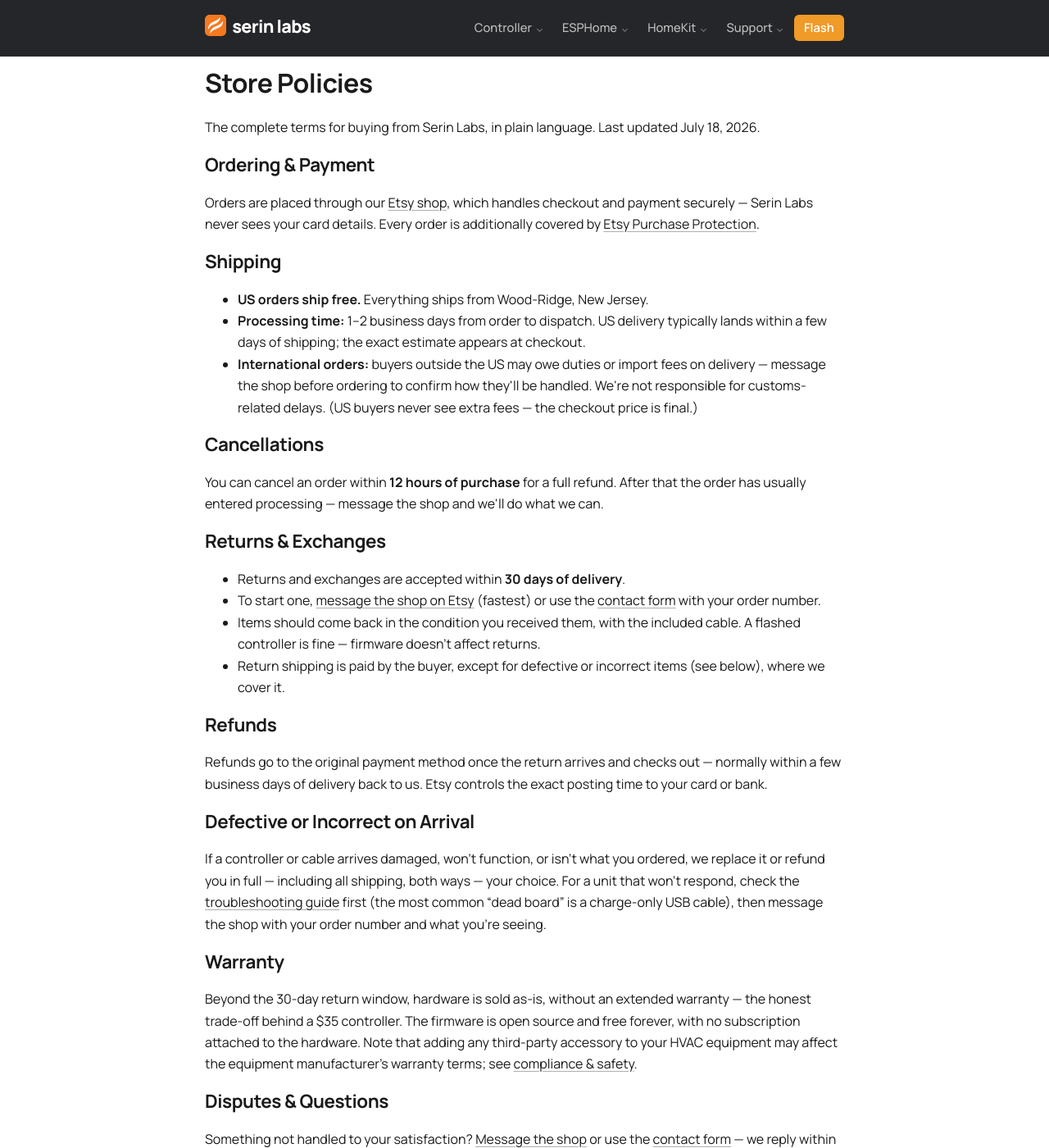
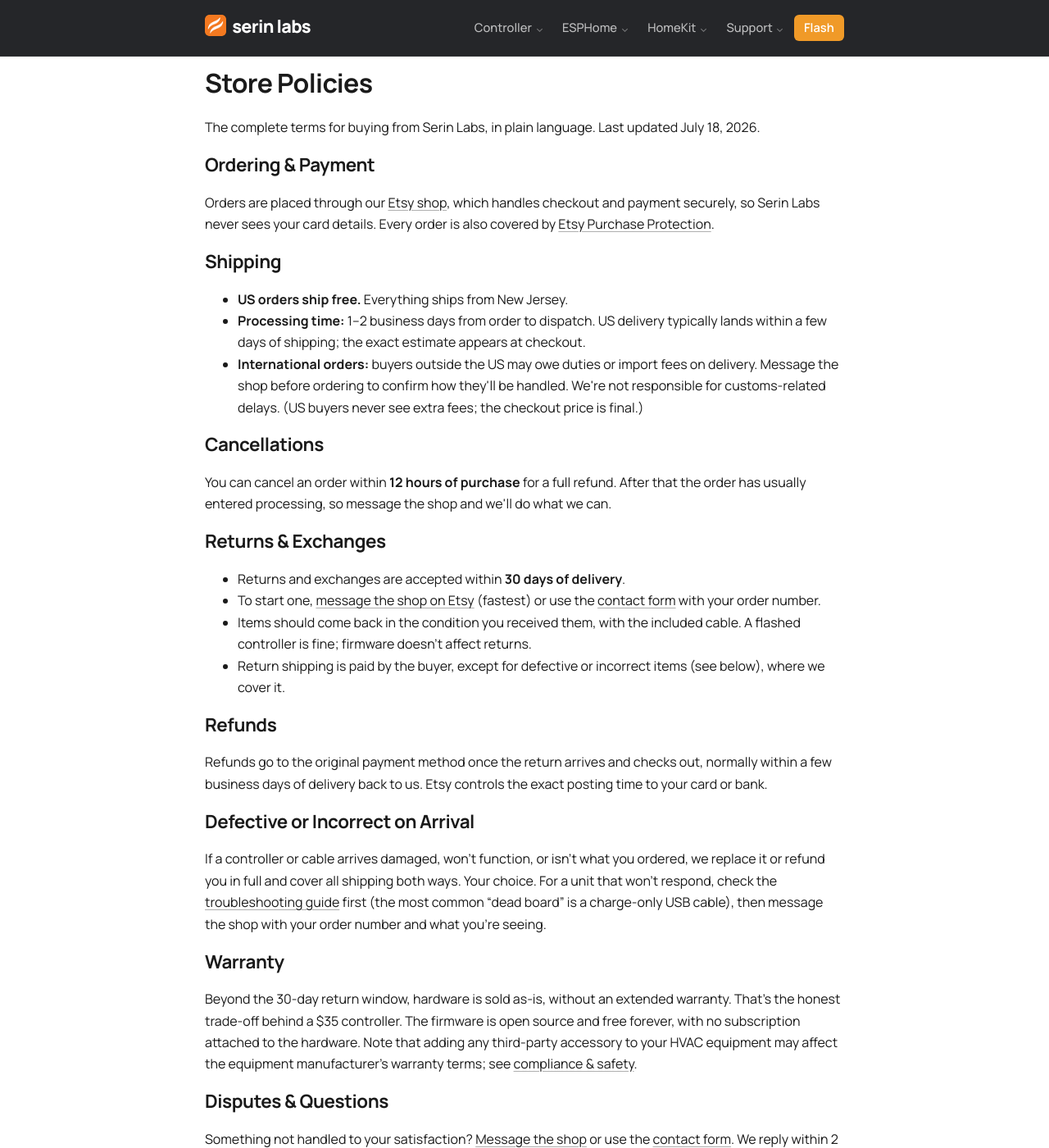
Before and after one commit to Serin-Labs/serin-labs.github.io, a Jekyll site: the page built from policies.html, in a window 1280 px wide and 1400 px high. Shown: the whole window at 82% size. Built offline with Jekyll 4.4.1, drawn with Linux system fonts in a browser that asks for light colours; a script that is not in the unit is left out; some of the changed text lies outside the part shown.

```diff
--- a/policies.html
+++ b/policies.html
@@ -10,35 +10,35 @@ nav_active: policies
   <p>The complete terms for buying from Serin Labs, in plain language. Last updated July 18, 2026.</p>
 
   <h2>Ordering &amp; Payment</h2>
-  <p>Orders are placed through our <a href="https://serinlabs.etsy.com/" target="_blank" rel="noopener">Etsy shop</a>, which handles checkout and payment securely — Serin Labs never sees your card details. Every order is additionally covered by <a href="https://www.etsy.com/legal/purchase-protection/" target="_blank" rel="noopener">Etsy Purchase Protection</a>.</p>
+  <p>Orders are placed through our <a href="https://serinlabs.etsy.com/" target="_blank" rel="noopener">Etsy shop</a>, which handles checkout and payment securely, so Serin Labs never sees your card details. Every order is also covered by <a href="https://www.etsy.com/legal/purchase-protection/" target="_blank" rel="noopener">Etsy Purchase Protection</a>.</p>
 
   <h2>Shipping</h2>
   <ul>
-    <li><strong>US orders ship free.</strong> Everything ships from Wood-Ridge, New Jersey.</li>
+    <li><strong>US orders ship free.</strong> Everything ships from New Jersey.</li>
     <li><strong>Processing time:</strong> 1–2 business days from order to dispatch. US delivery typically lands within a few days of shipping; the exact estimate appears at checkout.</li>
-    <li><strong>International orders:</strong> buyers outside the US may owe duties or import fees on delivery &mdash; message the shop before ordering to confirm how they'll be handled. We're not responsible for customs-related delays. (US buyers never see extra fees &mdash; the checkout price is final.)</li>
+    <li><strong>International orders:</strong> buyers outside the US may owe duties or import fees on delivery. Message the shop before ordering to confirm how they'll be handled. We're not responsible for customs-related delays. (US buyers never see extra fees; the checkout price is final.)</li>
   </ul>
 
   <h2>Cancellations</h2>
-  <p>You can cancel an order within <strong>12 hours of purchase</strong> for a full refund. After that the order has usually entered processing — message the shop and we'll do what we can.</p>
+  <p>You can cancel an order within <strong>12 hours of purchase</strong> for a full refund. After that the order has usually entered processing, so message the shop and we'll do what we can.</p>
 
   <h2>Returns &amp; Exchanges</h2>
   <ul>
     <li>Returns and exchanges are accepted within <strong>30 days of delivery</strong>.</li>
     <li>To start one, <a href="https://serinlabs.etsy.com/" target="_blank" rel="noopener">message the shop on Etsy</a> (fastest) or use the <a href="/contact.html">contact form</a> with your order number.</li>
-    <li>Items should come back in the condition you received them, with the included cable. A flashed controller is fine — firmware doesn't affect returns.</li>
+    <li>Items should come back in the condition you received them, with the included cable. A flashed controller is fine; firmware doesn't affect returns.</li>
     <li>Return shipping is paid by the buyer, except for defective or incorrect items (see below), where we cover it.</li>
   </ul>
 
   <h2>Refunds</h2>
-  <p>Refunds go to the original payment method once the return arrives and checks out — normally within a few business days of delivery back to us. Etsy controls the exact posting time to your card or bank.</p>
+  <p>Refunds go to the original payment method once the return arrives and checks out, normally within a few business days of delivery back to us. Etsy controls the exact posting time to your card or bank.</p>
 
   <h2>Defective or Incorrect on Arrival</h2>
-  <p>If a controller or cable arrives damaged, won't function, or isn't what you ordered, we replace it or refund you in full &mdash; including all shipping, both ways &mdash; your choice. For a unit that won't respond, check the <a href="/troubleshooting.html">troubleshooting guide</a> first (the most common &ldquo;dead board&rdquo; is a charge-only USB cable), then message the shop with your order number and what you're seeing.</p>
+  <p>If a controller or cable arrives damaged, won't function, or isn't what you ordered, we replace it or refund you in full and cover all shipping both ways. Your choice. For a unit that won't respond, check the <a href="/troubleshooting.html">troubleshooting guide</a> first (the most common &ldquo;dead board&rdquo; is a charge-only USB cable), then message the shop with your order number and what you're seeing.</p>
 
   <h2>Warranty</h2>
-  <p>Beyond the 30-day return window, hardware is sold as-is, without an extended warranty — the honest trade-off behind a $35 controller. The firmware is open source and free forever, with no subscription attached to the hardware. Note that adding any third-party accessory to your HVAC equipment may affect the equipment manufacturer's warranty terms; see <a href="/compliance.html">compliance &amp; safety</a>.</p>
+  <p>Beyond the 30-day return window, hardware is sold as-is, without an extended warranty. That's the honest trade-off behind a $35 controller. The firmware is open source and free forever, with no subscription attached to the hardware. Note that adding any third-party accessory to your HVAC equipment may affect the equipment manufacturer's warranty terms; see <a href="/compliance.html">compliance &amp; safety</a>.</p>
 
   <h2>Disputes &amp; Questions</h2>
-  <p>Something not handled to your satisfaction? <a href="https://serinlabs.etsy.com/" target="_blank" rel="noopener">Message the shop</a> or use the <a href="/contact.html">contact form</a> — we reply within 2 business days and would much rather fix a problem directly than have you need Etsy's dispute process (which remains available to you).</p>
+  <p>Something not handled to your satisfaction? <a href="https://serinlabs.etsy.com/" target="_blank" rel="noopener">Message the shop</a> or use the <a href="/contact.html">contact form</a>. We reply within 2 business days and would much rather fix a problem directly than have you need Etsy's dispute process (which remains available to you).</p>
 </div>
```
Also changed, not shown: about.html (+9 -9 lines), contact.html (+4 -4 lines), faq.html (+15 -15 lines), privacy.html (+6 -6 lines).
